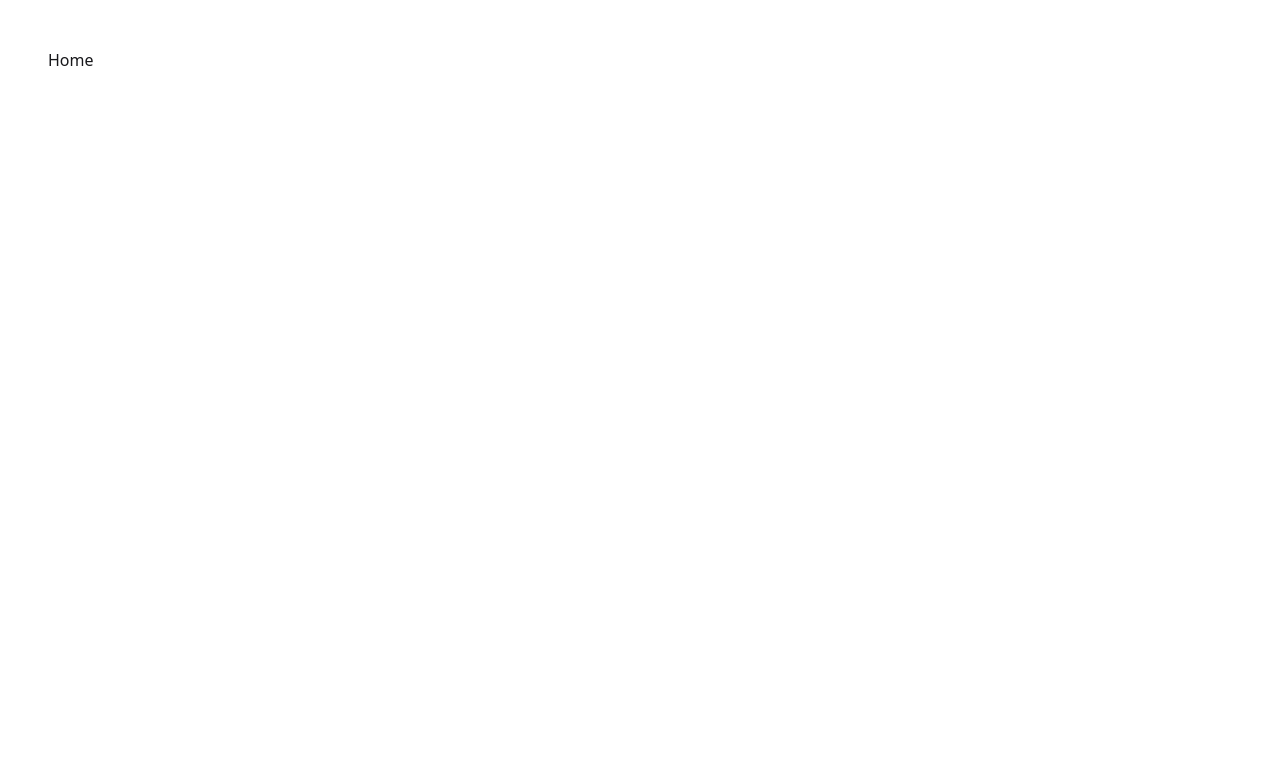
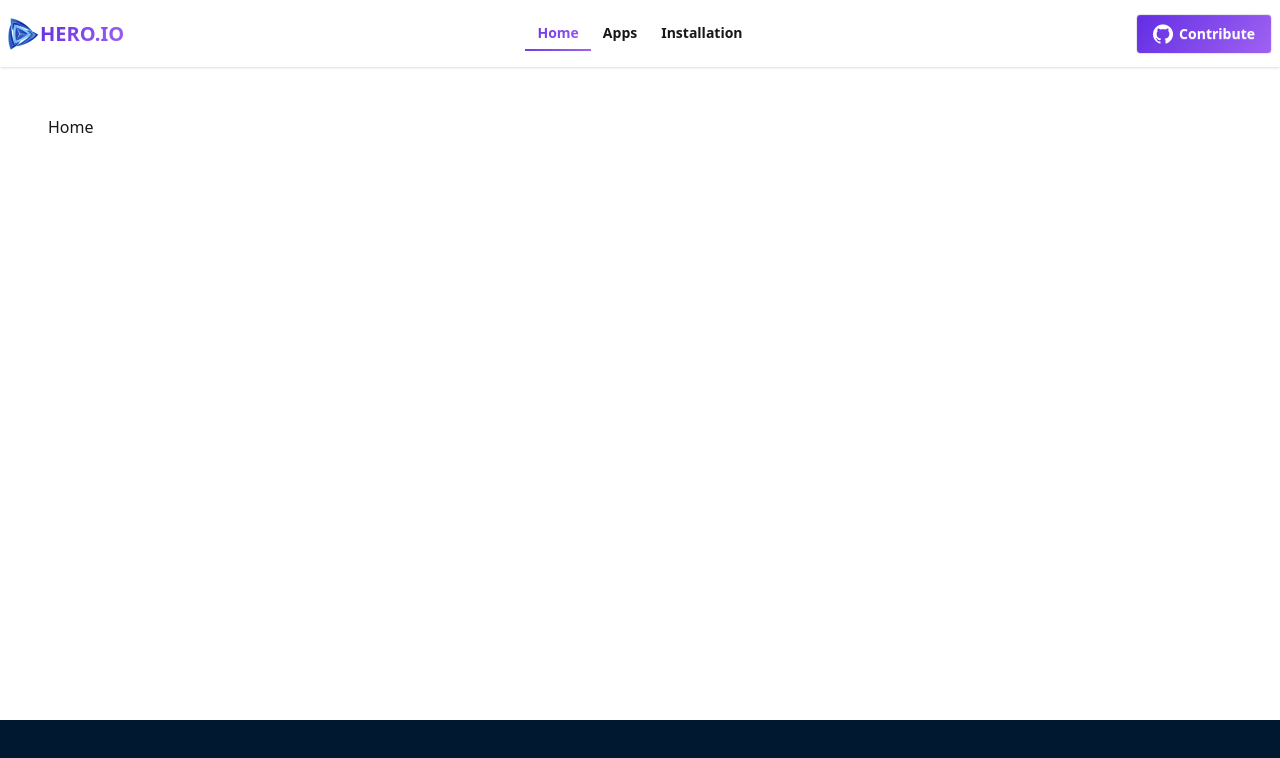
Before and after one commit to Islamul-Hoque/-HERO.IO, a React app: page / in a window 1280 px wide. Shown: the top 758 px of the page. Built offline with nearby package versions, Linux system fonts and the light colour scheme; the HTML template or start-up script is replaced by a standard one.

Commit message:
Implement navbar UI based on Figma design

```diff
--- a/package.json
+++ b/package.json
@@ -12,8 +12,10 @@
   "dependencies": {
     "@tailwindcss/vite": "^4.1.14",
     "axios": "^1.12.2",
+    "lucide-react": "^0.545.0",
     "react": "^19.1.1",
     "react-dom": "^19.1.1",
+    "react-icons": "^5.5.0",
     "react-router": "^7.9.3",
     "tailwindcss": "^4.1.14"
   },
--- a/src/Components/Footer.jsx
+++ b/src/Components/Footer.jsx
@@ -1,25 +1,14 @@
 import React from 'react'
 import { Link } from 'react-router'
+import Logo from '../assets/logo.png'
 
+import { BsFacebook } from "react-icons/bs";
+import { TiSocialLinkedin } from "react-icons/ti";
+import { RiTwitterXFill } from "react-icons/ri";
 const Footer = () => {
     return (
-        <footer className='footer footer-horizontal footer-center bg-base-200 text-base-content rounded p-10'>
-            <nav className='grid grid-flow-col gap-4'>
-                <Link to='/about' className='link link-hover'>About us</Link>
-                <Link to='/contact' className='link link-hover'>Contact</Link>
-                <Link to='/jobs' className='link link-hover'>Jobs</Link>
-                <Link to='/press' className='link link-hover'>Press kit</Link>
-            </nav>
+        <footer className=' bg-[#001931] p-10'>
 
-            <nav>
-                <div className='grid grid-flow-col gap-4'>
-                    <a><svg xmlns='http://www.w3.org/2000/svg' width='24' height='24' viewBox='0 0 24 24' className='fill-current'><path d='M24 4.557c-.883.392-1.832.656-2.828.775 1.017-.609 1.798-1.574 2.165-2.724-.951.564-2.005.974-3.127 1.195-.897-.957-2.178-1.555-3.594-1.555-3.179 0-5.515 2.966-4.797 6.045-4.091-.205-7.719-2.165-10.148-5.144-1.29 2.213-.669 5.108 1.523 6.574-.806-.026-1.566-.247-2.229-.616-.054 2.281 1.581 4.415 3.949 4.89-.693.188-1.452.232-2.224.084.626 1.956 2.444 3.379 4.6 3.419-2.07 1.623-4.678 2.348-7.29 2.04 2.179 1.397 4.768 2.212 7.548 2.212 9.142 0 14.307-7.721 13.995-14.646.962-.695 1.797-1.562 2.457-2.549z'></path></svg></a>
-                    <a><svg xmlns='http://www.w3.org/2000/svg' width='24' height='24' viewBox='0 0 24 24' className='fill-current'><path d='M19.615 3.184c-3.604-.246-11.631-.245-15.23 0-3.897.266-4.356 2.62-4.385 8.816.029 6.185.484 8.549 4.385 8.816 3.6.245 11.626.246 15.23 0 3.897-.266 4.356-2.62 4.385-8.816-.029-6.185-.484-8.549-4.385-8.816zm-10.615 12.816v-8l8 3.993-8 4.007z'></path></svg></a>
-                    <a><svg xmlns='http://www.w3.org/2000/svg' width='24' height='24' viewBox='0 0 24 24' className='fill-current'><path d='M9 8h-3v4h3v12h5v-12h3.642l.358-4h-4v-1.667c0-.955.192-1.333 1.115-1.333h2.885v-5h-3.808c-3.596 0-5.192 1.583-5.192 4.615v3.385z'></path></svg></a>
-                </div>
-            </nav>
-
-            <aside><p>Copyright © {new Date().getFullYear()} - All right reserved by HomeDecor Ltd</p></aside>
         </footer>
     )
 }
--- a/src/Components/Navbar.jsx
+++ /dev/null
@@ -1,32 +0,0 @@
-import React from 'react';
-import { Link } from 'react-router';
-import { NavLink } from 'react-router';
-
-const Navbar = () => {
-    return (
-        <div className="navbar bg-base-100 shadow-sm">
-            <div className="navbar-start">
-                <div className="dropdown">
-                    <div tabIndex={0} role="button" className="btn btn-ghost lg:hidden"> <svg xmlns="http://www.w3.org/2000/svg" className="h-5 w-5" fill="none" viewBox="0 0 24 24" stroke="currentColor"> <path strokeLinecap="round" strokeLinejoin="round" strokeWidth="2" d="M4 6h16M4 12h8m-8 6h16" /> </svg> </div>
-                    <ul tabIndex={0} className="menu menu-sm dropdown-content bg-base-100 rounded-box z-1 mt-3 w-52 p-2 shadow">
-                        <li><NavLink to='/'>Home</NavLink></li>
-                        <li><NavLink to='/products'>Products</NavLink></li>
-                        <li><NavLink to='/wishlist'>Wishlist</NavLink></li>
-                    </ul>
-                </div>
-                <Link className="text-xl">HERO.IO</Link>
-            </div>
-
-            <div className="navbar-end">
-                <ul className="menu menu-horizontal px-1 hidden lg:flex">
-                    <li><NavLink to='/'>Home</NavLink></li>
-                    <li><NavLink to='/products'>Products</NavLink></li>
-                    <li><NavLink to='/wishlist'>Wishlist</NavLink></li>
-                </ul>
-                <Link className="btn">Button</Link>
-            </div>
-        </div>
-    );
-};
-
-export default Navbar;
--- /dev/null
+++ b/src/Components/Navbar/Navbar.css
@@ -0,0 +1,17 @@
+a.active {
+  /* background: linear-gradient(125.07deg, #632ee3, #9f62f2 100%);
+  -webkit-background-clip: text;
+  background-clip: text;
+  color: transparent;
+  text-decoration: underline; */
+
+  display: inline-block;
+  background: linear-gradient(125.07deg, #632ee3, #9f62f2);
+  -webkit-background-clip: text;
+  background-clip: text;
+  -webkit-text-fill-color: transparent;
+  border-bottom: 2px solid transparent;
+  border-image: linear-gradient(125.07deg, #632ee3, #9f62f2);
+  border-image-slice: 1;
+
+}
--- /dev/null
+++ b/src/Components/Navbar/Navbar.jsx
@@ -0,0 +1,39 @@
+import React from 'react';
+import { Link } from 'react-router';
+import { NavLink } from 'react-router';
+import Logo from '../../assets/logo.png'
+import gitImg from '../../assets/git.png'
+
+import './Navbar.css'
+const Navbar = () => {
+    return (
+        <div className="navbar bg-base-100 shadow-sm">
+            <div className="navbar-start">
+                <div className="dropdown">
+                    <div tabIndex={0} role="button" className="btn btn-ghost lg:hidden"> <svg xmlns="http://www.w3.org/2000/svg" className="h-5 w-5" fill="none" viewBox="0 0 24 24" stroke="currentColor"> <path strokeLinecap="round" strokeLinejoin="round" strokeWidth="2" d="M4 6h16M4 12h8m-8 6h16" /> </svg> </div>
+                    <ul tabIndex={0} className="menu menu-sm dropdown-content bg-base-100 rounded-box z-1 mt-3 w-52 p-2 shadow ">
+                        <li><NavLink to='/'>Home</NavLink></li>
+                        <li><NavLink to='/products'>Apps</NavLink></li>
+                        <li><NavLink to='/wishlist'>Installation</NavLink></li>
+                    </ul>
+                </div>
+                <img className='w-[2rem]' src={Logo} alt="" />
+                <Link className="text-xl font-bold bg-[linear-gradient(125.07deg,#632ee3,#9f62f2_100%)] bg-clip-text text-transparent">HERO.IO</Link>
+            </div>
+
+            <div className="navbar-center">
+                <ul className="font-semibold menu menu-horizontal px-1 hidden lg:flex">
+                    <li><NavLink to='/'>Home</NavLink></li>
+                    <li><NavLink to='/products'>Apps</NavLink></li>
+                    <li><NavLink to='/wishlist'>Installation</NavLink></li>
+                </ul>
+            </div>
+            <div className="navbar-end">
+                <Link className="btn text-white bg-[linear-gradient(125.07deg,#632ee3,#9f62f2_100%)]">
+                <img src={gitImg} alt="" />Contribute</Link>
+            </div>
+        </div>
+    );
+};
+
+export default Navbar;
--- a/src/Pages/ErrorPage.jsx
+++ b/src/Pages/ErrorPage.jsx
@@ -1,6 +1,7 @@
 import React from 'react';
 import { useRouteError } from 'react-router';
-import Navbar from '../Components/Navbar';
+
+import Navbar from '../Components/Navbar/Navbar';
 import Footer from '../Components/Footer';
 
 const ErrorPage = () => {
--- a/src/Root/Root.jsx
+++ b/src/Root/Root.jsx
@@ -1,15 +1,16 @@
 import React from 'react';
 import { Outlet } from 'react-router';
-import Navbar from '../Components/Navbar';
+
 import Footer from '../Components/Footer';
+import Navbar from '../Components/Navbar/Navbar';
 
 
 const Root = () => {
     return (
         <div className='flex flex-col min-h-screen'>
-
+            <Navbar/>
             <div className='max-w-screen-xl mx-auto  w-full px-4 md:px-8 lg:px-12 py-4 md:py-8 lg:py-12 flex-1'><Outlet></Outlet></div>
-
+            <Footer/>
         </div>
     );
 };
```
Also changed, not shown: src/assets/git.png (added), 1 other file (tests, documents, lock files or other folders).
